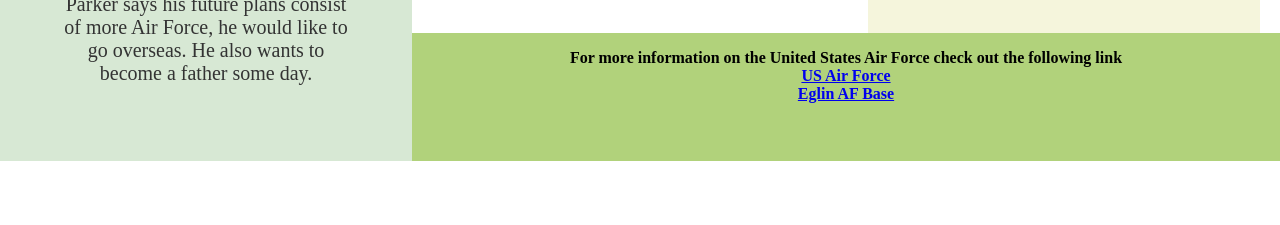
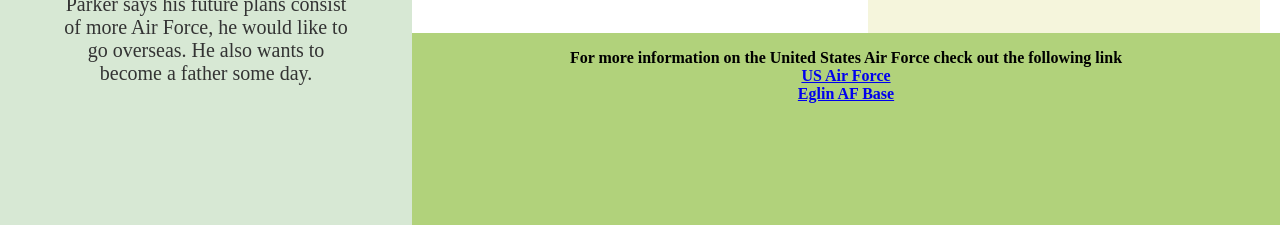
Before and after one commit to llmailloux/bioSite, a plain HTML site: page index.html in a window 1280 px wide. Shown: the part 1113-1338 px from the top of the page. Before the commit the page ends 1274 px from the top, so only its background shows below. Drawn offline with Linux system fonts and the light colour scheme.

Commit message:
Add files via upload

```diff
--- a/style.css
+++ b/style.css
@@ -72,7 +72,7 @@ footer{
     bottom: 0;
     left: 0;
     background: #b1d27b;
-    height: 8em;
+    height: 12em;
 }
   header {
     background: #b1d27b;
```
